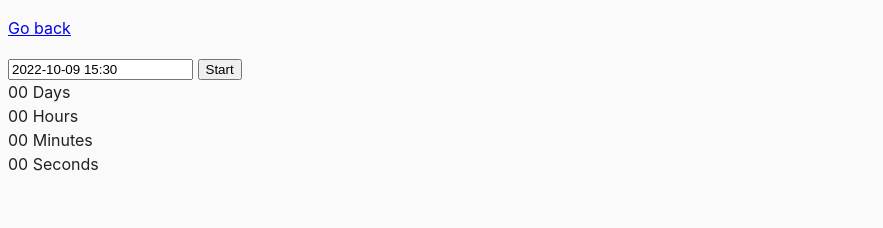
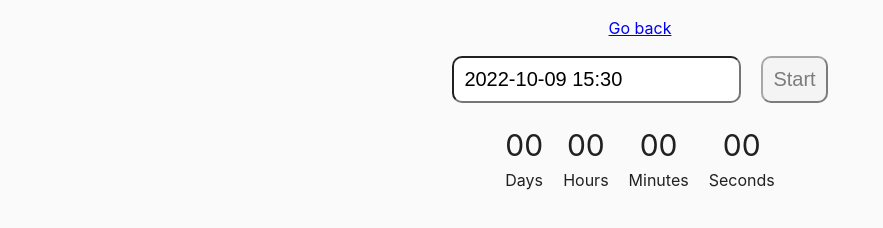
Before and after one commit to MichaelKononenko/goit-js-hw-09, a website built with Parcel: page src/02-timer.html in a window 1280 px wide. Shown: the whole page, without its empty margins (0-883 px from the left). Built offline with nearby package versions, Linux system fonts and the light colour scheme.

Commit message:
added some styles

```diff
--- a/src/02-timer.html
+++ b/src/02-timer.html
@@ -7,10 +7,12 @@
     <link rel="stylesheet" href="css/common.css" />
   </head>
   <body>
-    <p><a href="index.html">Go back</a></p>
+    <p class="go-back-wrapper"><a href="index.html">Go back</a></p>
 
-    <input type="text" id="datetime-picker" />
-    <button type="button" data-start>Start</button>
+    <div class="start-wrapper">
+      <input type="text" id="datetime-picker" />
+      <button type="button" data-start>Start</button>
+    </div>
 
     <div class="timer">
       <div class="field">
@@ -30,7 +32,6 @@
         <span class="label">Seconds</span>
       </div>
     </div>
-
     <script src="js/02-timer.js" type="module"></script>
   </body>
 </html>
--- a/src/css/common.css
+++ b/src/css/common.css
@@ -16,3 +16,56 @@ img {
   display: block;
   max-width: 100%;
 }
+
+/* color switcher */
+.go-back-wrapper {
+  text-align: center;
+}
+.buttons-wrapper {
+  display: flex;
+  justify-content: center;
+}
+
+.color-button {
+  font-size: 20px;
+  padding: 10px;
+  border-radius: 10px;
+}
+
+.color-button:not(:last-child) {
+  margin-right: 30px;
+}
+
+/* timer */
+.start-wrapper {
+  display: flex;
+  justify-content: center;
+  margin-bottom: 20px;
+}
+.start-wrapper input {
+  margin-right: 20px;
+  padding: 10px;
+  font-size: 20px;
+  border-radius: 10px;
+}
+.start-wrapper button {
+  padding: 10px;
+  font-size: 20px;
+  border-radius: 10px;
+  cursor: pointer;
+}
+.timer {
+  display: flex;
+  justify-content: center;
+}
+.field {
+  display: flex;
+  flex-direction: column;
+}
+.field:not(:last-child) {
+  margin-right: 20px;
+}
+.value {
+  text-align: center;
+  font-size: 30px;
+}
--- a/src/js/02-timer.js
+++ b/src/js/02-timer.js
@@ -9,7 +9,7 @@ const hoursSpan = document.querySelector('[data-hours]');
 const minutesSpan = document.querySelector('[data-minutes]');
 const secondsSpan = document.querySelector('[data-seconds]');
 
-startButton.style.pointerEvents = 'none';
+startButton.style = 'pointer-events:none; opacity:0.5;';
 
 startButton.addEventListener('click', startСounting);
 
@@ -25,10 +25,10 @@ const options = {
   onClose(selectedDates) {
     finalDate = selectedDates[0].getTime();
     if (presentTime > finalDate) {
-      startButton.style.pointerEvents = 'none';
+      startButton.style = 'pointer-events:none; opacity:0.5;';
       Notify.failure('Please choose a date in the future');
     } else {
-      startButton.style.pointerEvents = 'auto';
+      startButton.style = 'pointer-events:auto; opacity:1;';
     }
   },
 };
```
Also changed, not shown: src/01-color-switcher.html (+5 -5 lines).
